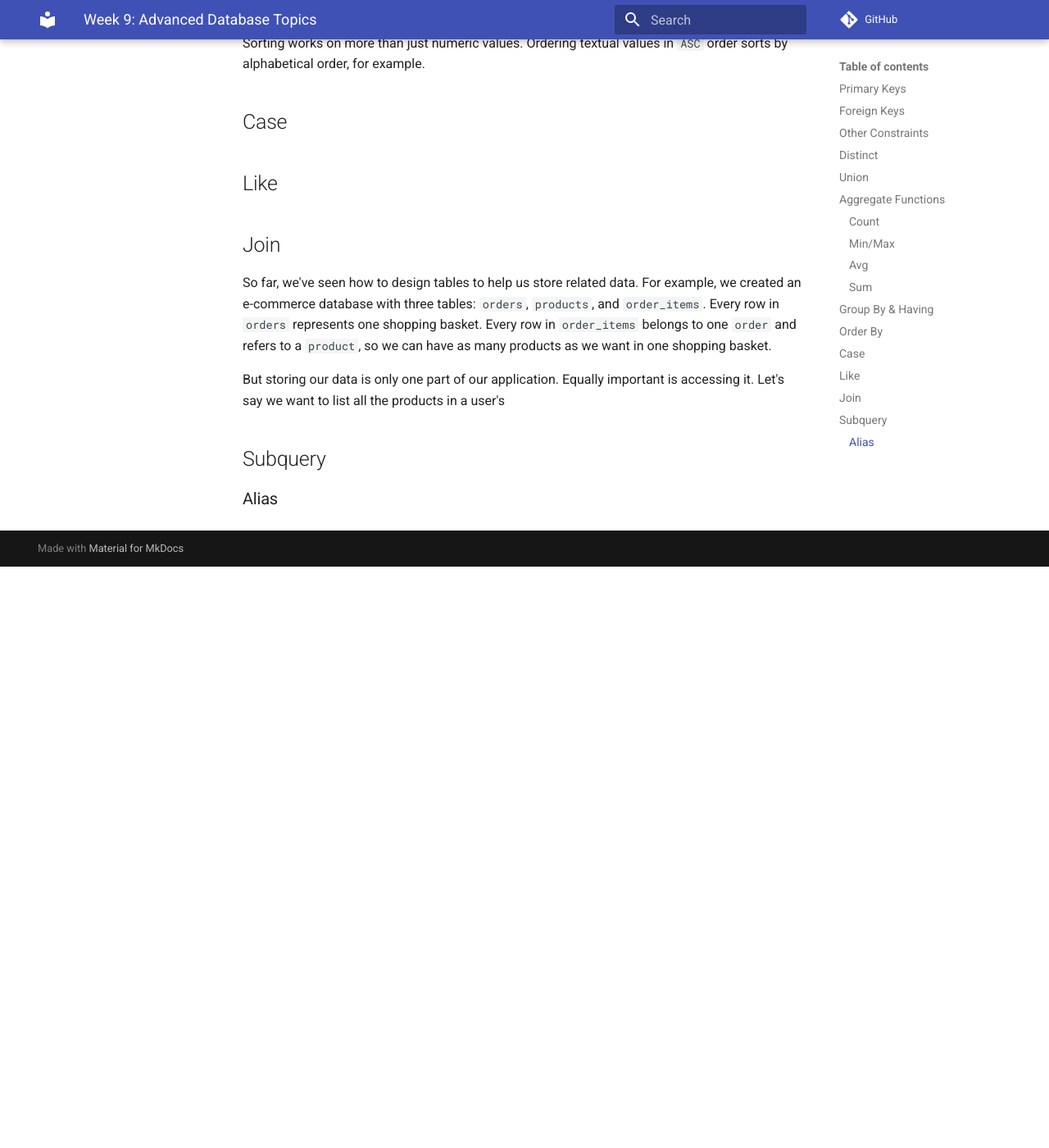
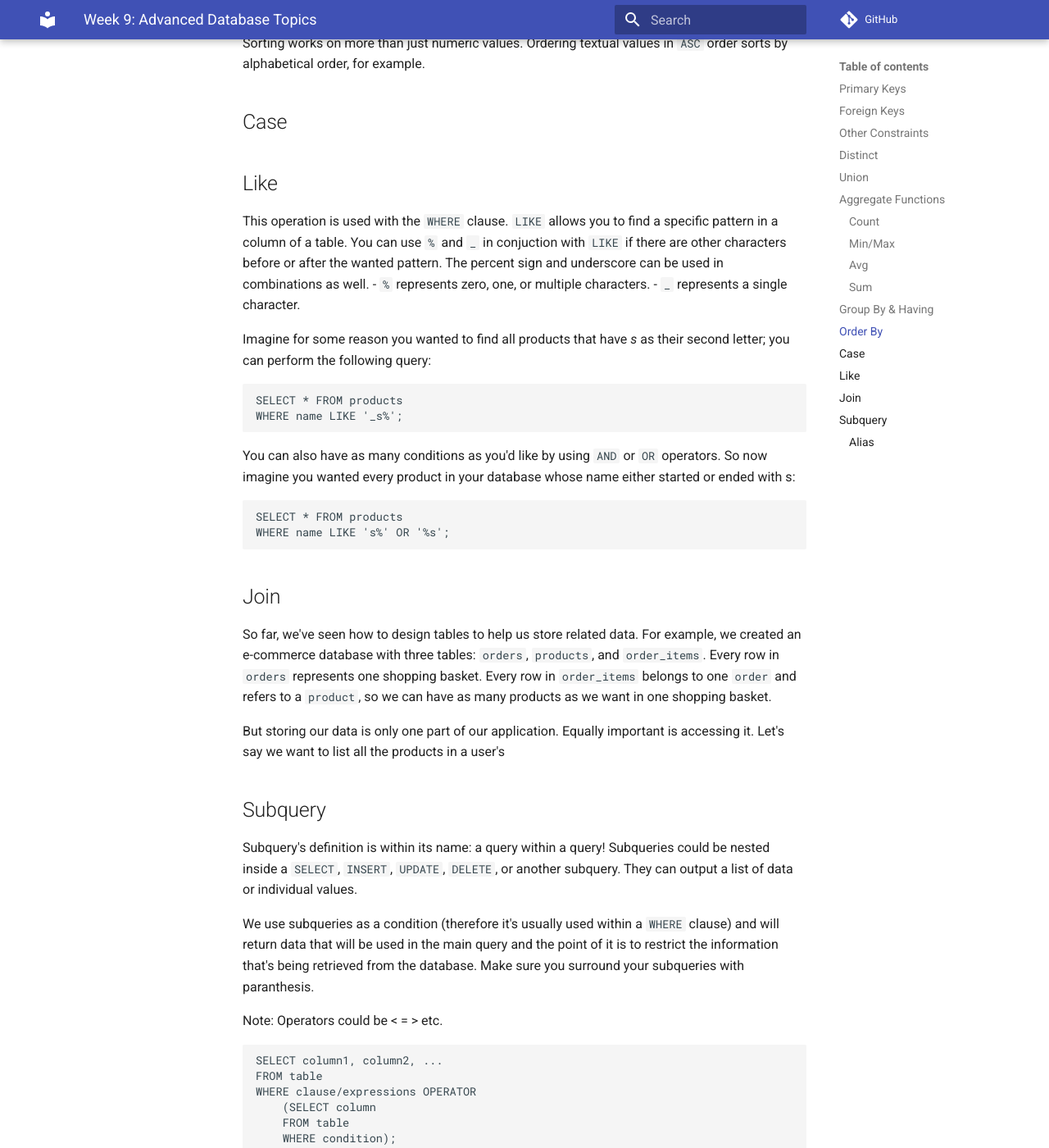
Before and after one commit to Code-4-Community/learning-resources, an MkDocs documentation site: the page built from docs/jumpstart/week-9.md, in a window 1280 px wide and 1400 px high, scrolled down 7258 px. Shown: the whole window at 82% size. Built offline with MkDocs 1.6.1 and Material for MkDocs 9.7.7, drawn with Linux system fonts in a browser that asks for light colours; comment, search, counter and statistics services are not loaded; before the commit the page ends 7949 px from its top, so only the background shows below that.

Commit message:
added LIKE and Subqueries

````diff
--- a/docs/jumpstart/week-9.md
+++ b/docs/jumpstart/week-9.md
@@ -226,6 +226,20 @@ Sorting works on more than just numeric values. Ordering textual values in `ASC`
 ## Case
 
 ## Like
+This operation is used with the `WHERE` clause. `LIKE` allows you to find a specific pattern in a column of a table. You can use `%` and `_` in conjuction with `LIKE` if there are other characters before or after the wanted pattern. The percent sign and underscore can be used in combinations as well.
+- `%` represents zero, one, or multiple characters.
+- `_` represents a single character.
+
+Imagine for some reason you wanted to find all products that have <em>s</em> as their second letter; you can perform the following query:
+```
+SELECT * FROM products
+WHERE name LIKE '_s%';
+```
+You can also have as many conditions as you'd like by using `AND` or `OR` operators. So now imagine you wanted every product in your database whose name either started or ended with s:
+```
+SELECT * FROM products
+WHERE name LIKE 's%' OR '%s';
+```
 
 ## Join
 So far, we've seen how to design tables to help us store related data. For example, we created an e-commerce database with three tables: `orders`, `products`, and `order_items`. Every row in `orders` represents one shopping basket. Every row in `order_items` belongs to one `order` and refers to a `product`, so we can have as many products as we want in one shopping basket.
@@ -233,5 +247,18 @@ So far, we've seen how to design tables to help us store related data. For examp
 But storing our data is only one part of our application. Equally important is accessing it. Let's say we want to list all the products in a user's
 
 ## Subquery
+Subquery's definition is within its name: a query within a query! Subqueries could be nested inside a `SELECT`, `INSERT`, `UPDATE`, `DELETE`, or another subquery. They can output a list of data or individual values.
+
+We use subqueries as a condition (therefore it's usually used within a `WHERE` clause) and will return data that will be used in the main query and the point of it is to restrict the information that's being retrieved from the database. Make sure you surround your subqueries with paranthesis.
+
+Note: Operators could be < = > etc.
+```
+SELECT column1, column2, ...
+FROM table
+WHERE clause/expressions OPERATOR
+    (SELECT column
+    FROM table
+    WHERE condition);
+```
 
 ### Alias
````
